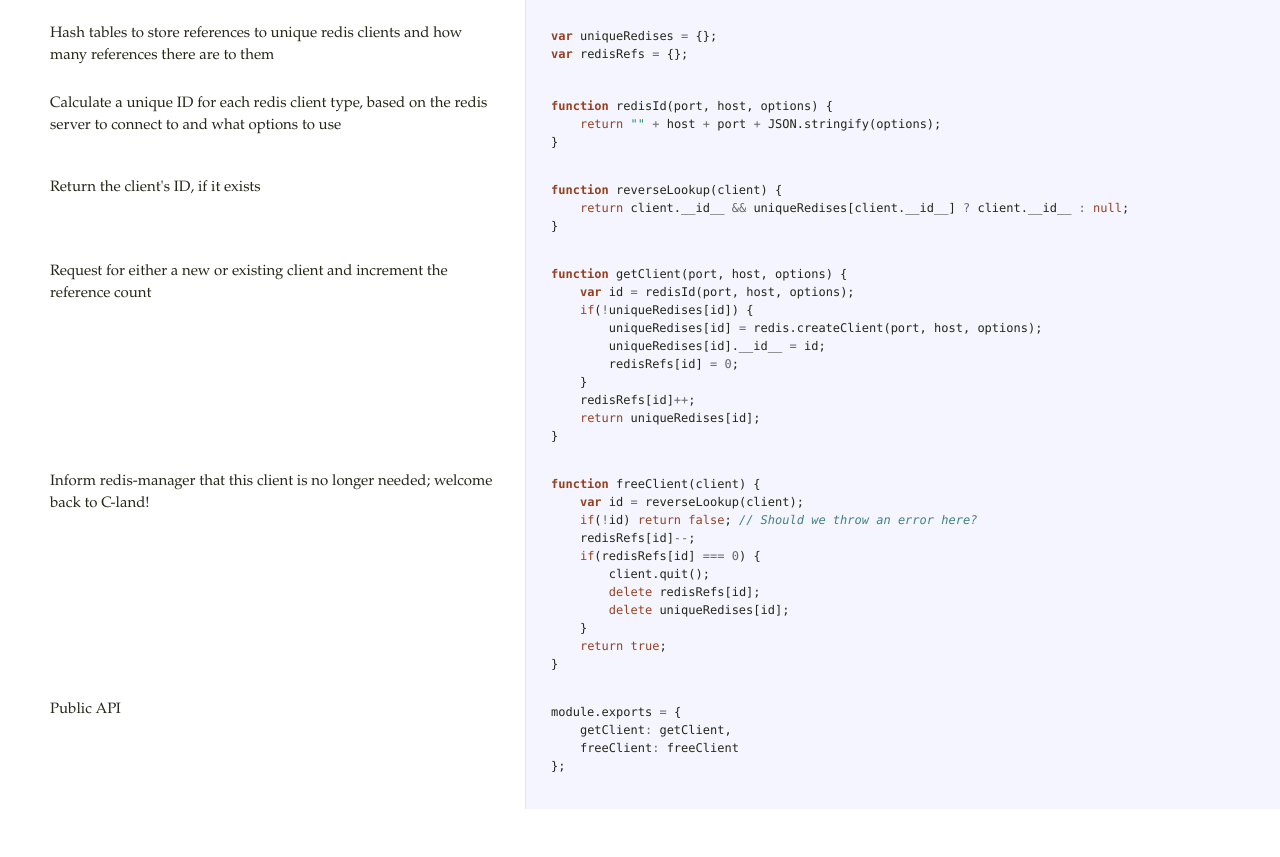
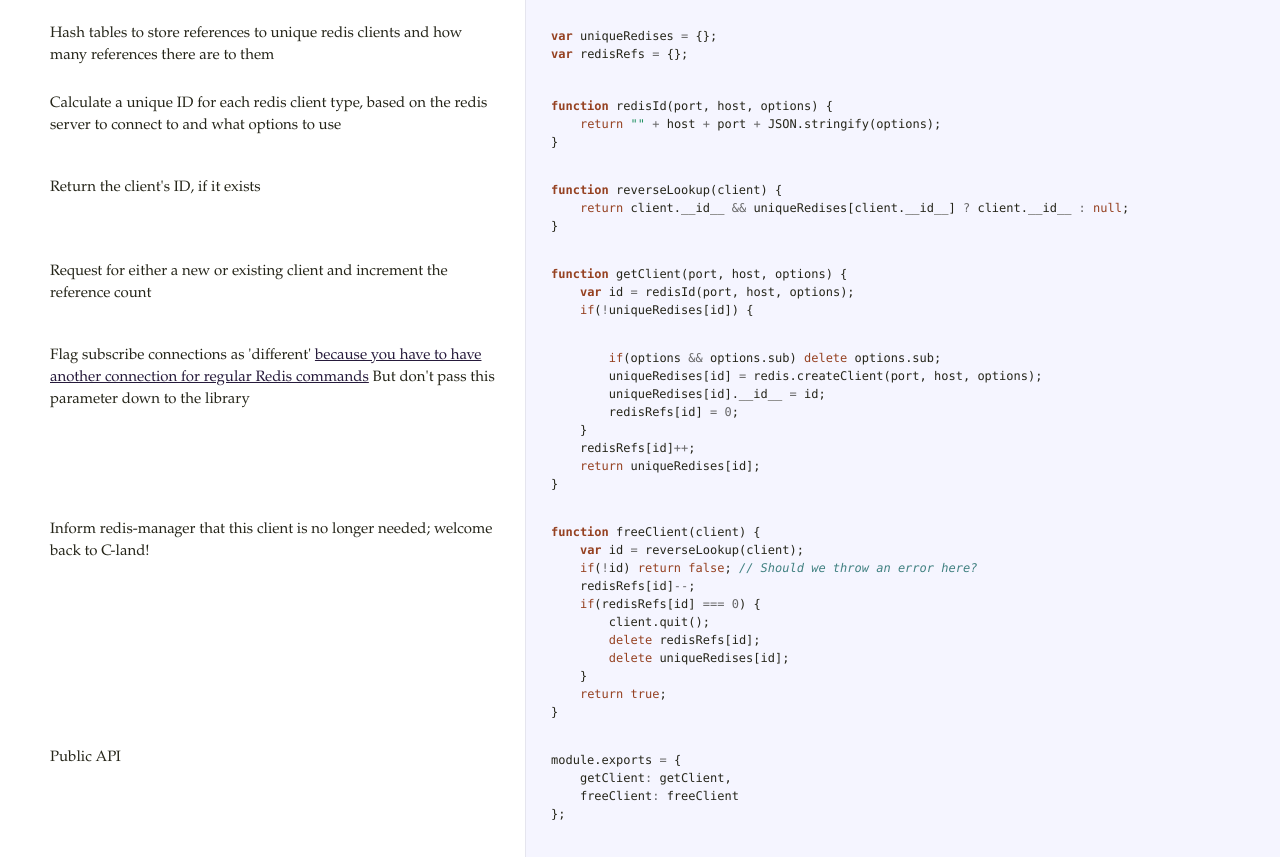
Before and after one commit to nvdnkpr/redis-manager, a plain HTML site: page index.html in a window 1280 px wide. Shown: the part 141-998 px from the top of the page. Before the commit the page ends 950 px from the top, so only its background shows below. Drawn offline with Linux system fonts and the light colour scheme.

Commit message:
Automatic documentation for version 0.1.3

```diff
--- a/index.html
+++ b/index.html
@@ -6,14 +6,15 @@
     <span class="k">return</span> <span class="nx">client</span><span class="p">.</span><span class="nx">__id__</span> <span class="o">&amp;&amp;</span> <span class="nx">uniqueRedises</span><span class="p">[</span><span class="nx">client</span><span class="p">.</span><span class="nx">__id__</span><span class="p">]</span> <span class="o">?</span> <span class="nx">client</span><span class="p">.</span><span class="nx">__id__</span> <span class="o">:</span> <span class="kc">null</span><span class="p">;</span>
 <span class="p">}</span></pre></div>             </td>           </tr>                               <tr id="section-5">             <td class="docs">               <div class="pilwrap">                 <a class="pilcrow" href="#section-5">&#182;</a>               </div>               <p>Request for either a new or existing client and increment the reference count</p>             </td>             <td class="code">               <div class="highlight"><pre><span class="kd">function</span> <span class="nx">getClient</span><span class="p">(</span><span class="nx">port</span><span class="p">,</span> <span class="nx">host</span><span class="p">,</span> <span class="nx">options</span><span class="p">)</span> <span class="p">{</span>
     <span class="kd">var</span> <span class="nx">id</span> <span class="o">=</span> <span class="nx">redisId</span><span class="p">(</span><span class="nx">port</span><span class="p">,</span> <span class="nx">host</span><span class="p">,</span> <span class="nx">options</span><span class="p">);</span>
-    <span class="k">if</span><span class="p">(</span><span class="o">!</span><span class="nx">uniqueRedises</span><span class="p">[</span><span class="nx">id</span><span class="p">])</span> <span class="p">{</span>
+    <span class="k">if</span><span class="p">(</span><span class="o">!</span><span class="nx">uniqueRedises</span><span class="p">[</span><span class="nx">id</span><span class="p">])</span> <span class="p">{</span></pre></div>             </td>           </tr>                               <tr id="section-6">             <td class="docs">               <div class="pilwrap">                 <a class="pilcrow" href="#section-6">&#182;</a>               </div>               <p>Flag subscribe connections as 'different' <a href="https://github.com/mranney/node_redis#publish--subscribe">because you have to have another connection for regular Redis commands</a>
+But don't pass this parameter down to the library</p>             </td>             <td class="code">               <div class="highlight"><pre>        <span class="k">if</span><span class="p">(</span><span class="nx">options</span> <span class="o">&amp;&amp;</span> <span class="nx">options</span><span class="p">.</span><span class="nx">sub</span><span class="p">)</span> <span class="k">delete</span> <span class="nx">options</span><span class="p">.</span><span class="nx">sub</span><span class="p">;</span>
         <span class="nx">uniqueRedises</span><span class="p">[</span><span class="nx">id</span><span class="p">]</span> <span class="o">=</span> <span class="nx">redis</span><span class="p">.</span><span class="nx">createClient</span><span class="p">(</span><span class="nx">port</span><span class="p">,</span> <span class="nx">host</span><span class="p">,</span> <span class="nx">options</span><span class="p">);</span>
         <span class="nx">uniqueRedises</span><span class="p">[</span><span class="nx">id</span><span class="p">].</span><span class="nx">__id__</span> <span class="o">=</span> <span class="nx">id</span><span class="p">;</span>
         <span class="nx">redisRefs</span><span class="p">[</span><span class="nx">id</span><span class="p">]</span> <span class="o">=</span> <span class="mi">0</span><span class="p">;</span>
     <span class="p">}</span>
     <span class="nx">redisRefs</span><span class="p">[</span><span class="nx">id</span><span class="p">]</span><span class="o">++</span><span class="p">;</span>
     <span class="k">return</span> <span class="nx">uniqueRedises</span><span class="p">[</span><span class="nx">id</span><span class="p">];</span>
-<span class="p">}</span></pre></div>             </td>           </tr>                               <tr id="section-6">             <td class="docs">               <div class="pilwrap">                 <a class="pilcrow" href="#section-6">&#182;</a>               </div>               <p>Inform redis-manager that this client is no longer needed; welcome back to C-land!</p>             </td>             <td class="code">               <div class="highlight"><pre><span class="kd">function</span> <span class="nx">freeClient</span><span class="p">(</span><span class="nx">client</span><span class="p">)</span> <span class="p">{</span>
+<span class="p">}</span></pre></div>             </td>           </tr>                               <tr id="section-7">             <td class="docs">               <div class="pilwrap">                 <a class="pilcrow" href="#section-7">&#182;</a>               </div>               <p>Inform redis-manager that this client is no longer needed; welcome back to C-land!</p>             </td>             <td class="code">               <div class="highlight"><pre><span class="kd">function</span> <span class="nx">freeClient</span><span class="p">(</span><span class="nx">client</span><span class="p">)</span> <span class="p">{</span>
     <span class="kd">var</span> <span class="nx">id</span> <span class="o">=</span> <span class="nx">reverseLookup</span><span class="p">(</span><span class="nx">client</span><span class="p">);</span>
     <span class="k">if</span><span class="p">(</span><span class="o">!</span><span class="nx">id</span><span class="p">)</span> <span class="k">return</span> <span class="kc">false</span><span class="p">;</span> <span class="c1">// Should we throw an error here?</span>
     <span class="nx">redisRefs</span><span class="p">[</span><span class="nx">id</span><span class="p">]</span><span class="o">--</span><span class="p">;</span>
@@ -23,7 +24,7 @@
         <span class="k">delete</span> <span class="nx">uniqueRedises</span><span class="p">[</span><span class="nx">id</span><span class="p">];</span>
     <span class="p">}</span>
     <span class="k">return</span> <span class="kc">true</span><span class="p">;</span>
-<span class="p">}</span></pre></div>             </td>           </tr>                               <tr id="section-7">             <td class="docs">               <div class="pilwrap">                 <a class="pilcrow" href="#section-7">&#182;</a>               </div>               <p>Public API</p>             </td>             <td class="code">               <div class="highlight"><pre><span class="nx">module</span><span class="p">.</span><span class="nx">exports</span> <span class="o">=</span> <span class="p">{</span>
+<span class="p">}</span></pre></div>             </td>           </tr>                               <tr id="section-8">             <td class="docs">               <div class="pilwrap">                 <a class="pilcrow" href="#section-8">&#182;</a>               </div>               <p>Public API</p>             </td>             <td class="code">               <div class="highlight"><pre><span class="nx">module</span><span class="p">.</span><span class="nx">exports</span> <span class="o">=</span> <span class="p">{</span>
     <span class="nx">getClient</span><span class="o">:</span> <span class="nx">getClient</span><span class="p">,</span>
     <span class="nx">freeClient</span><span class="o">:</span> <span class="nx">freeClient</span>
 <span class="p">};</span>
```
